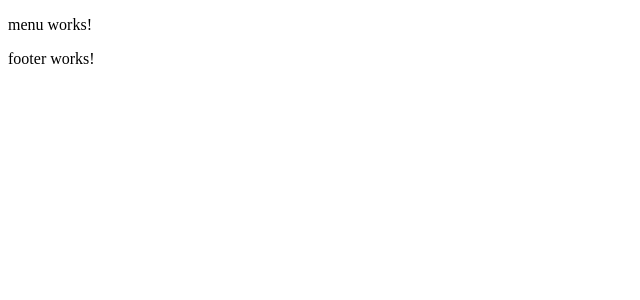
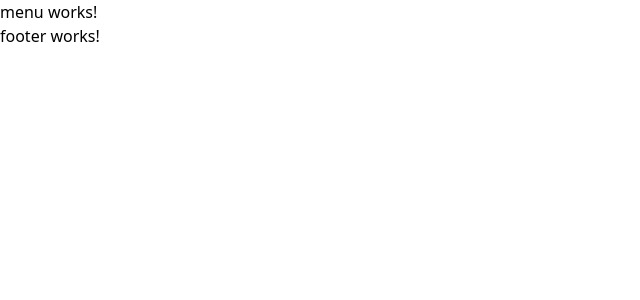
Before and after one commit to eliceoflmov72/Atlas, an Angular app: page / in a window 1280 px wide. Shown: the top 300 px of the page, without its empty margins (0-640 px from the left). Built offline with nearby package versions, Linux system fonts and the light colour scheme.

Commit message:
Installing tailwind

```diff
--- a/package.json
+++ b/package.json
@@ -33,12 +33,15 @@
     "@types/express": "^4.17.17",
     "@types/jasmine": "~5.1.0",
     "@types/node": "^18.18.0",
+    "autoprefixer": "^10.4.20",
     "jasmine-core": "~5.4.0",
     "karma": "~6.4.0",
     "karma-chrome-launcher": "~3.2.0",
     "karma-coverage": "~2.2.0",
     "karma-jasmine": "~5.1.0",
     "karma-jasmine-html-reporter": "~2.1.0",
+    "postcss": "^8.4.49",
+    "tailwindcss": "^3.4.15",
     "typescript": "~5.6.2"
   }
 }
--- a/src/styles.scss
+++ b/src/styles.scss
@@ -1 +1,3 @@
-/* You can add global styles to this file, and also import other style files */
+@tailwind base;
+@tailwind components;
+@tailwind utilities;
--- /dev/null
+++ b/tailwind.config.js
@@ -0,0 +1,10 @@
+/** @type {import('tailwindcss').Config} */
+module.exports = {
+  content: [
+    "./src/**/*.{html,ts}",
+  ],
+  theme: {
+    extend: {},
+  },
+  plugins: [],
+}
```
Also changed, not shown: 1 other file (tests, documents, lock files or other folders).
